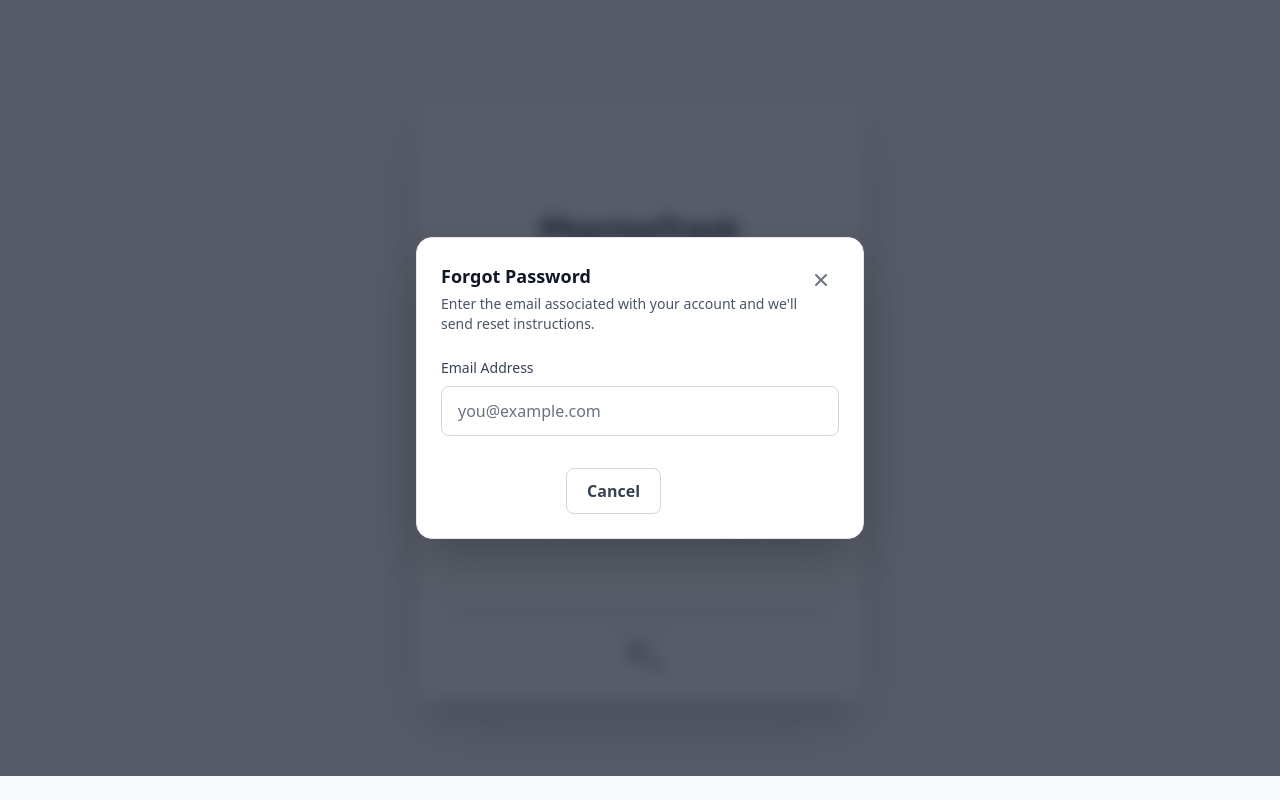
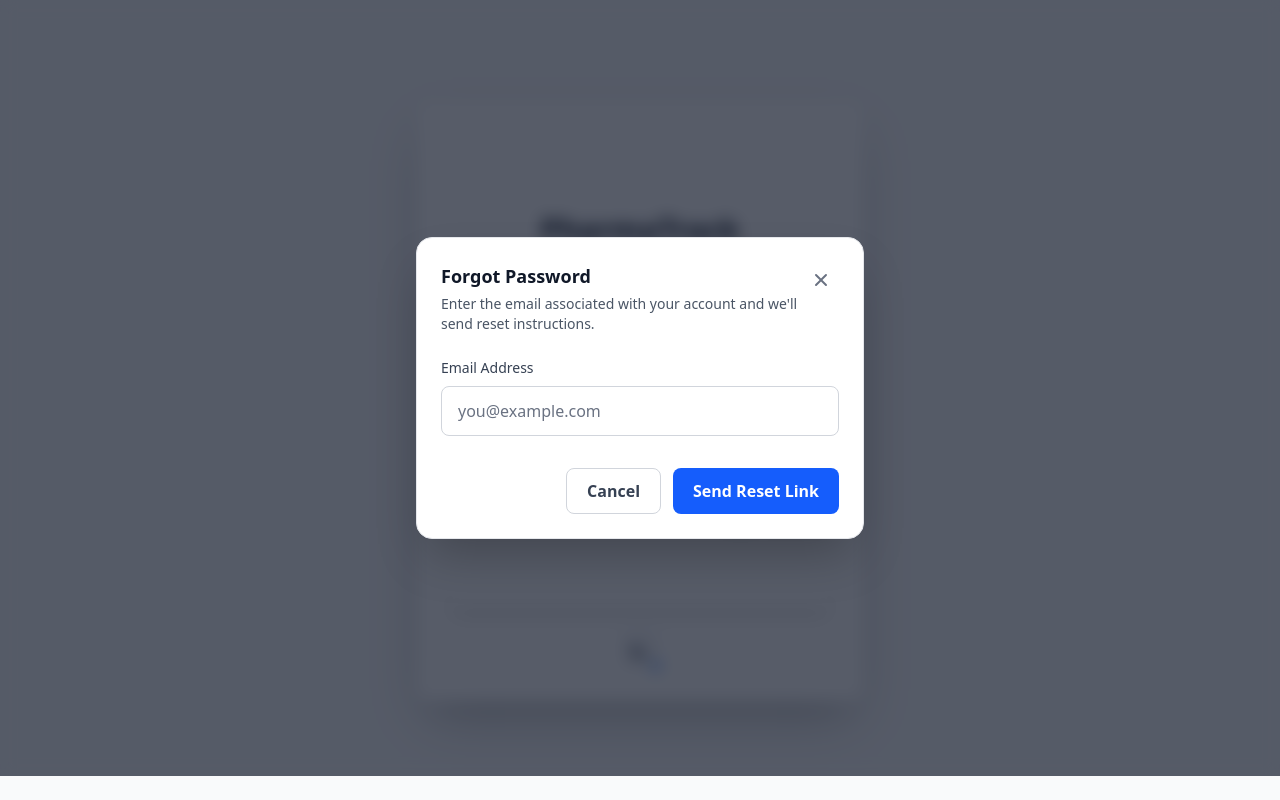
Before and after one commit to loftyyyy/PharmaTrack-FE, a React (Vite) app: page / in a window 1280 px wide. Both pictures are taken after a click on the button "Forgot Password?". Built offline with nearby package versions, Linux system fonts and the light colour scheme.

Commit message:
Implementing the forgot password on the login

```diff
--- a/src/components/LoginPage.jsx
+++ b/src/components/LoginPage.jsx
@@ -486,7 +486,9 @@ const LoginPage = ({ isDarkMode, isSystemTheme, toggleDarkMode }) => {
                     className={`w-full sm:w-auto px-5 py-2.5 rounded-lg font-semibold transition-all duration-200 ${
                       isForgotSubmitting
                         ? 'bg-gray-400 text-gray-700 cursor-not-allowed'
-                        : 'bg-gradient-to-r from-pharma-teal to-pharma-medium text-white hover:from-pharma-medium hover:to-pharma-teal hover:shadow-lg'
+                        : isDarkMode
+                          ? 'bg-blue-600 text-white hover:bg-blue-700 hover:shadow-lg'
+                          : 'bg-blue-600 text-white hover:bg-blue-700 hover:shadow-lg'
                     }`}
                   >
                     {isForgotSubmitting ? 'Sending Reset Link...' : 'Send Reset Link'}
```
